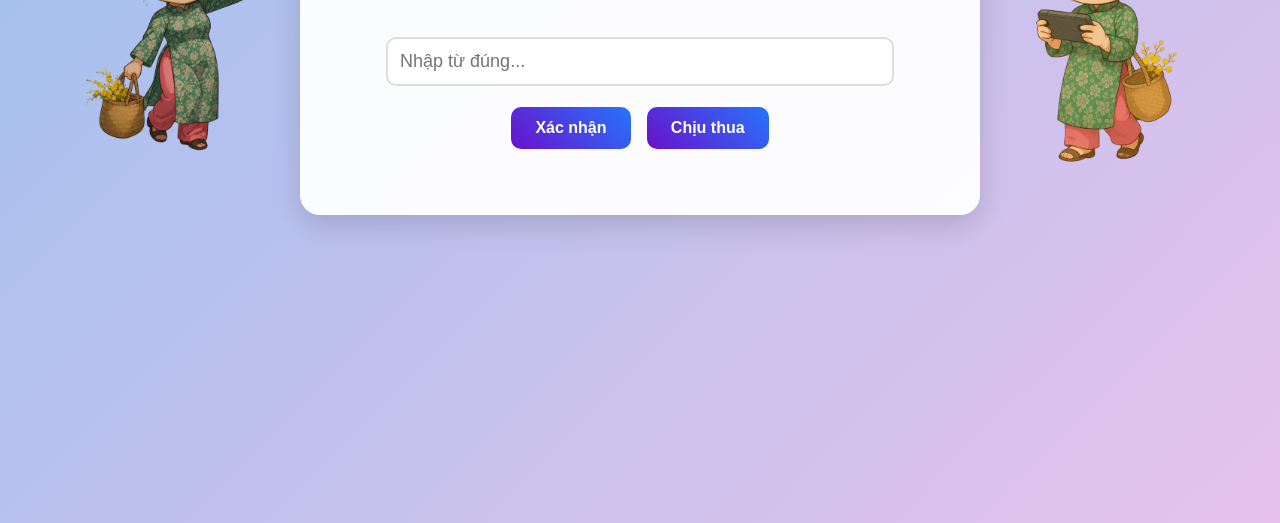
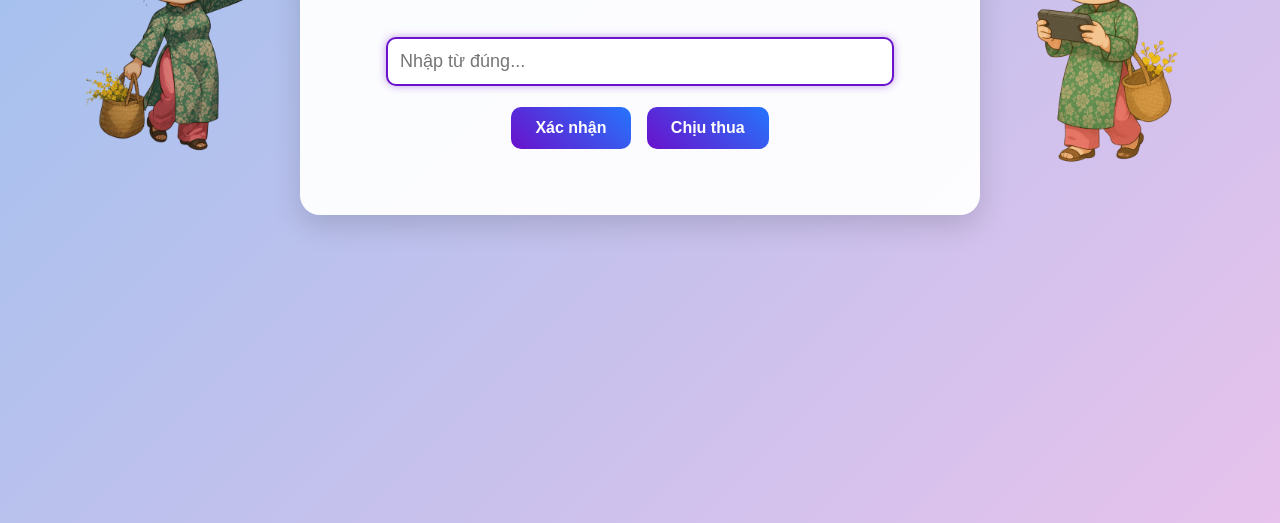
Before and after one commit to lukastuyettung/xeptu, a plain HTML site: page public/index.html in a window 1280 px wide. Shown: the part 277-800 px from the top of the page. Drawn offline with Linux system fonts and the light colour scheme.

Commit message:
Update index.html

```diff
--- a/public/index.html
+++ b/public/index.html
@@ -2,7 +2,7 @@
 <html lang="vi">
 <head>
   <meta charset="UTF-8">
-  <title>Game Xếp Từ</title>
+  <title>Xếp Từ cùng cô Hà nha</title>
   <link href="https://fonts.googleapis.com/css2?family=Poppins:wght@400;600&display=swap" rel="stylesheet">
   <style>
     body {
@@ -139,7 +139,7 @@
   </style>
 </head>
 <body>
-  <!-- Nút Trang chủ ở trên cùng -->
+  <!-- Nút Trang chủ -->
   <a href="https://homepage-gray-omega.vercel.app/" class="home-btn">🏠 Trang chủ</a>
 
   <div class="wrapper">
@@ -178,7 +178,9 @@
     function nextWord() {
       document.getElementById("message").textContent = "";
       document.getElementById("nextBtn").style.display = "none";
-      document.getElementById("answer").value = "";
+      const inputBox = document.getElementById("answer");
+      inputBox.value = "";
+      inputBox.focus();
 
       currentWord = words[Math.floor(Math.random() * words.length)];
       shuffled = shuffleWord(currentWord);
@@ -206,6 +208,14 @@
       document.getElementById("nextBtn").style.display = "inline-block";
     }
 
+    // Bắt sự kiện Enter để xác nhận
+    document.getElementById("answer").addEventListener("keydown", function(e) {
+      if (e.key === "Enter") {
+        checkAnswer();
+      }
+    });
+
+    // Load câu đầu tiên
     nextWord();
   </script>
 </body>
```
